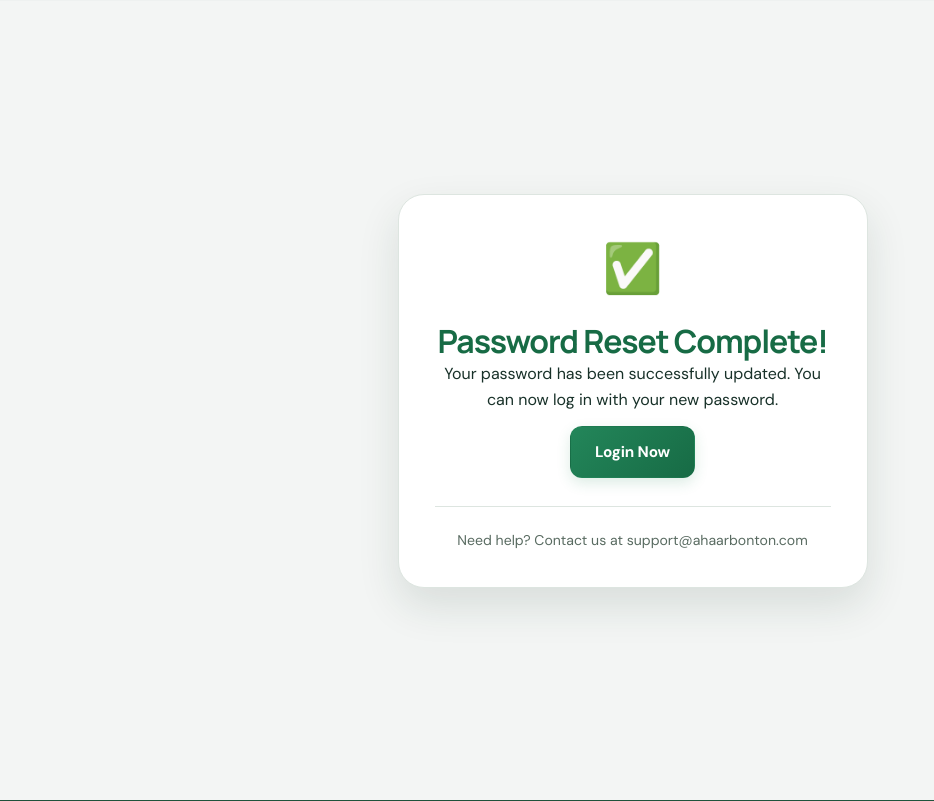
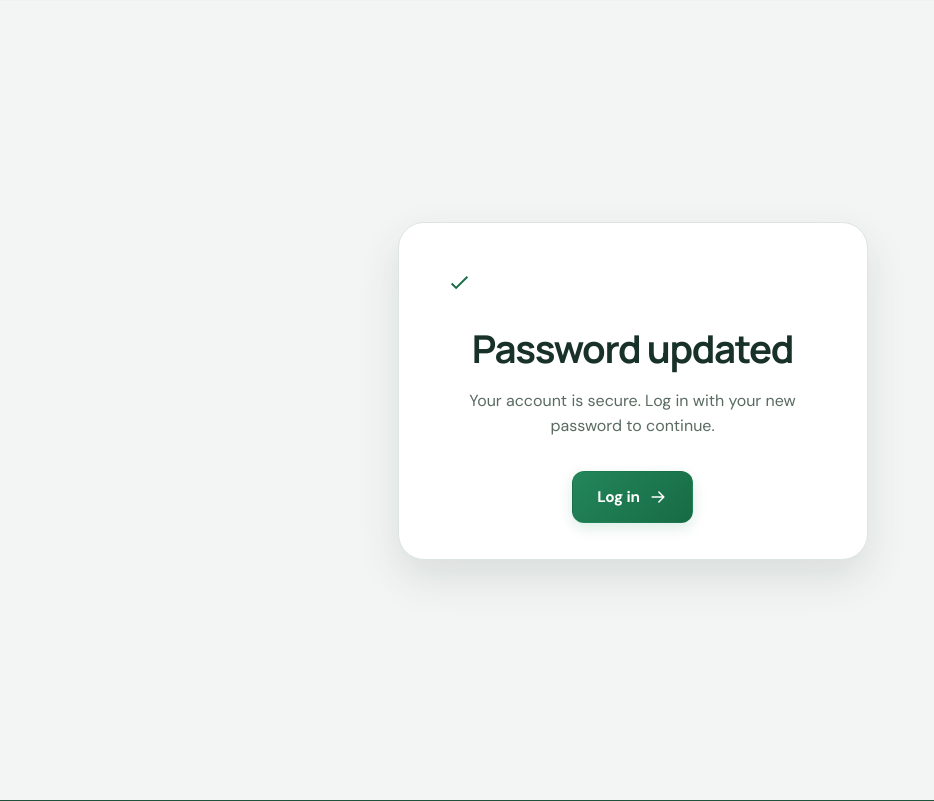
Before and after one commit to TajkirHossen-14/Ahaar_Bonton, a Django app: page /reset/done/ in a window 1280 px wide. Shown: the part 81-882 px from the top of the page, without its empty margins (0-934 px from the left). Run offline with Django 5.2, Linux system fonts and the light colour scheme.

Commit message:
feat(auth): localize password reset completion

```diff
--- a/templates/auth/password_reset_complete.html
+++ b/templates/auth/password_reset_complete.html
@@ -1,21 +1,14 @@
 {% extends 'base.html' %}
-{% block title %}Password Reset Complete{% endblock %}
+{% load i18n %}
+{% block page_title %}{% trans "Password updated" %} - {{ brand_name }}{% endblock %}
+
 {% block content %}
 <section class="auth-wrapper">
-    <div class="card auth-card" style="text-align:center;">
-        <div style="font-size:3rem; margin-bottom:1rem;">&#9989;</div>
-        <h2 style="color:var(--green-700);">Password Reset Complete!</h2>
-        <p style="color:var(--muted);">
-            Your password has been successfully
-            updated. You can now log in with your new password.
-        </p>
-
-        <a class="btn btn-primary btn-lg" style="margin-top:0.85rem;" href="{% url 'login' %}">Login Now</a>
-
-        <p class="auth-footer">
-            Need help?
-            Contact us at support@ahaarbonton.com
-        </p>
+    <div class="auth-card text-center">
+        <div class="auth-logo"><svg aria-hidden="true"><use href="#i-check"/></svg></div>
+        <h1>{% trans "Password updated" %}</h1>
+        <p class="muted mt-2">{% trans "Your account is secure. Log in with your new password to continue." %}</p>
+        <a class="btn btn-primary btn-lg mt-4" href="{% url 'login' %}">{% trans "Log in" %} <svg class="icon" aria-hidden="true"><use href="#i-arrow"/></svg></a>
     </div>
 </section>
 {% endblock %}
```
